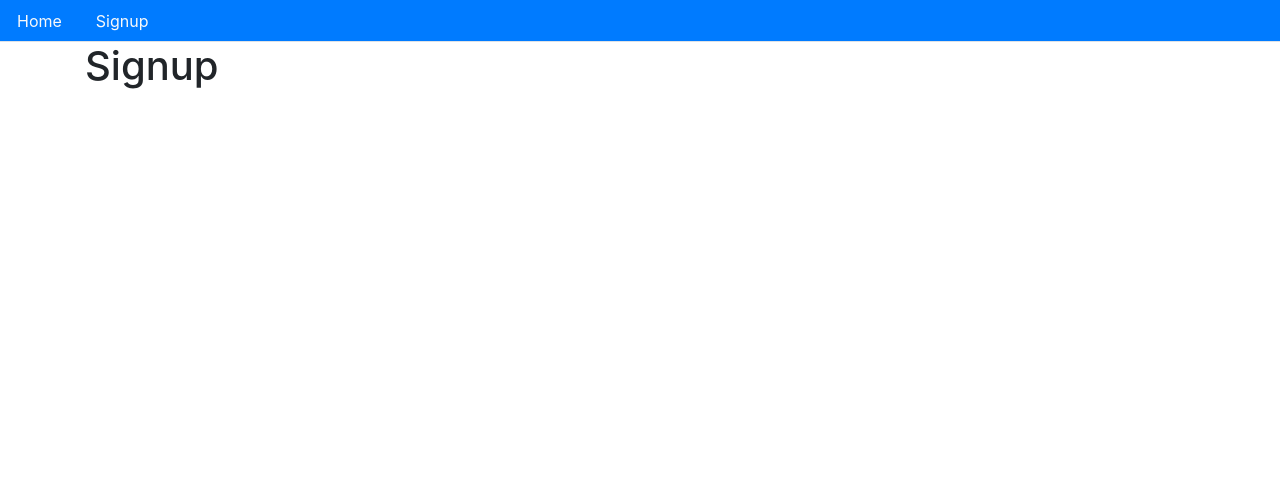
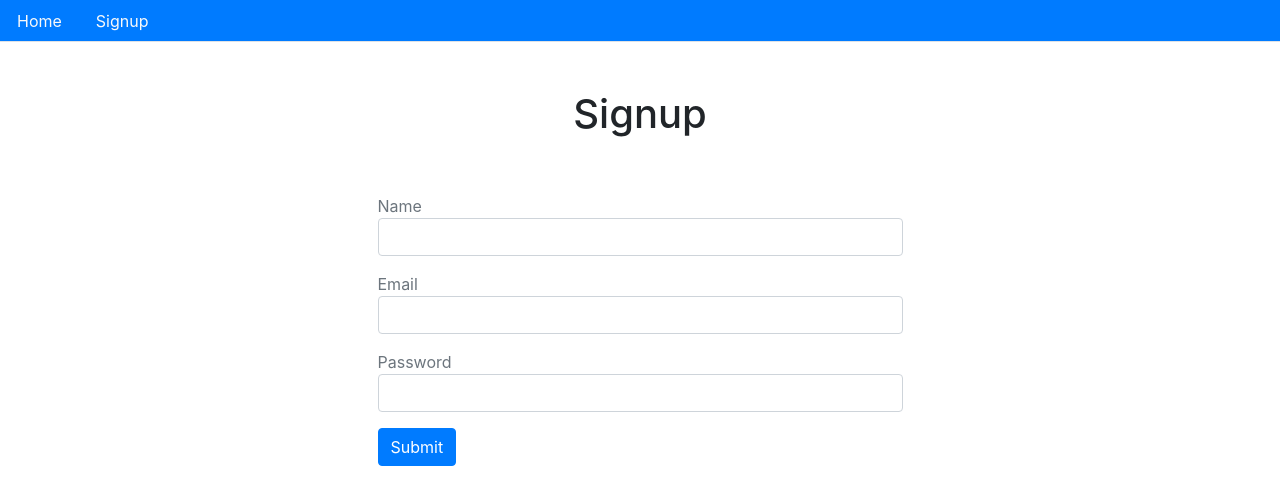
Before and after one commit to jeromeski/mern-auth, a React (Create React App) app in the folder client/: page /signup in a window 1280 px wide. Shown: the top 504 px of the page. Built offline with nearby package versions, Linux system fonts and the light colour scheme.

Commit message:
Signup form

```diff
--- a/client/src/auth/Signup.js
+++ b/client/src/auth/Signup.js
@@ -6,10 +6,62 @@
 import 'react-toastify/dist/ReactToastify.min.css';
 
 const Signup = () => {
+  const [values, setValues] = useState({
+    name: '',
+    email: '',
+    password: '',
+    buttonText: 'Submit'
+  });
+
+  const { name, email, password, buttonText } = values;
+
+  const handleChange = name => event => {};
+
+  const clickSubmit = event => {};
+
+  const signupForm = () => (
+    <form action=''>
+      <div className='form-group'>
+        <lable className='text-muted'>Name</lable>
+        <input
+          type='text'
+          value={name}
+          onChange={handleChange('name')}
+          className='form-control'
+        />
+      </div>
+      <div className='form-group'>
+        <lable className='text-muted'>Email</lable>
+        <input
+          type='email'
+          value={email}
+          onChange={handleChange('email')}
+          className='form-control'
+        />
+      </div>
+      <div className='form-group'>
+        <lable className='text-muted'>Password</lable>
+        <input
+          type='password'
+          value={password}
+          onChange={handleChange('password')}
+          className='form-control'
+        />
+      </div>
+      <div>
+        <button className='btn btn-primary' onClick={clickSubmit}>
+          {buttonText}
+        </button>
+      </div>
+    </form>
+  );
   return (
     <Layout>
-      <ToastContainer />
-      <h1>Signup</h1>
+      <div className='col-md-6 offset-md-3'>
+        <ToastContainer />
+        <h1 className='p-5 text-center'>Signup</h1>
+        {signupForm()}
+      </div>
     </Layout>
   );
 };
```
